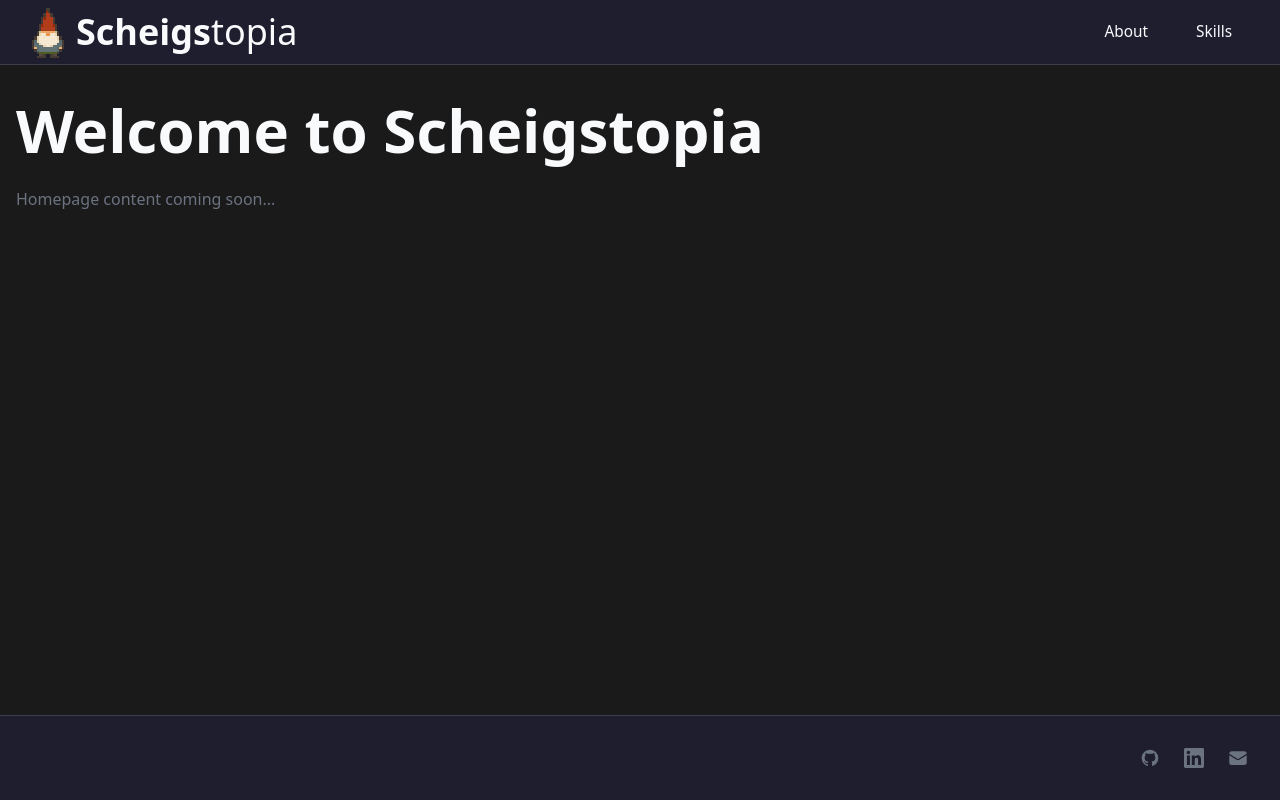
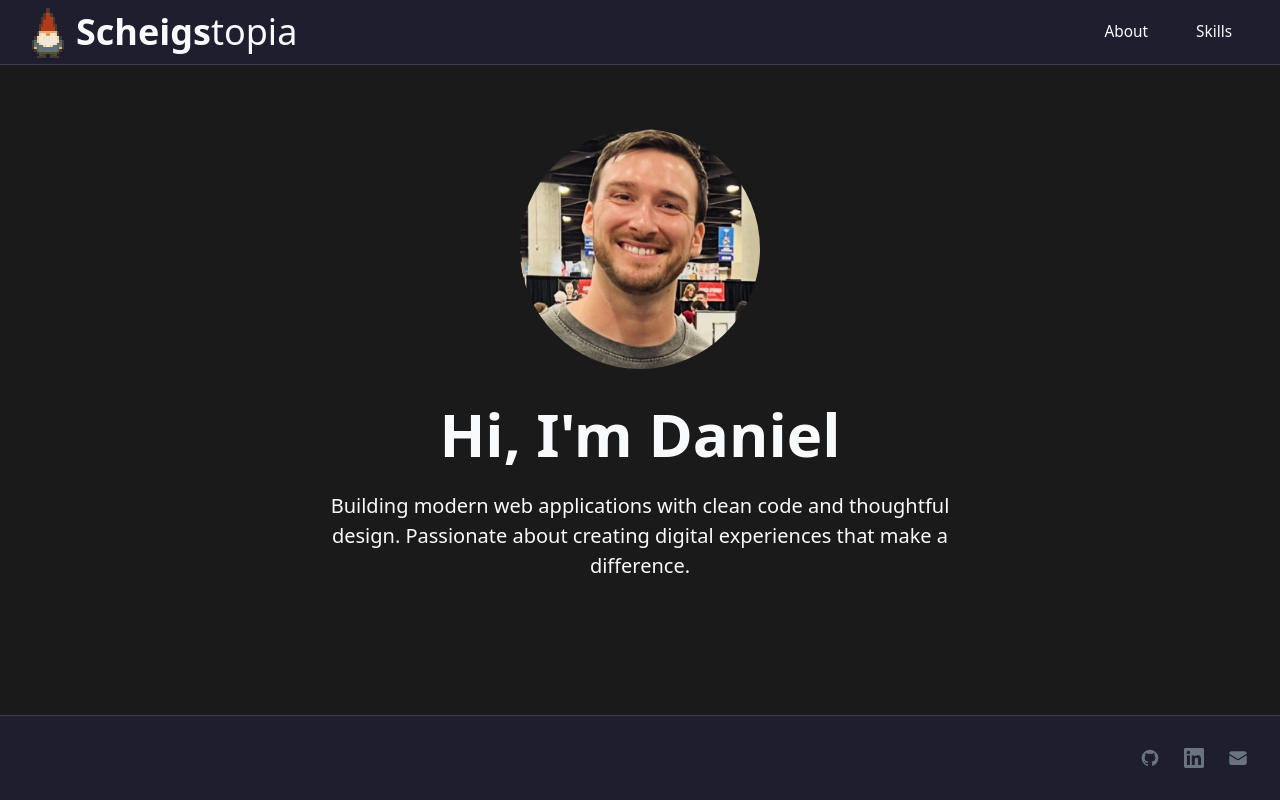
Before and after one commit to dscheigs/scheigstopia, a Next.js app: page / in a window 1280 px wide. Built offline with nearby package versions, Linux system fonts and the light colour scheme.

Commit message:
feat: homepage setup

```diff
--- a/src/app/page.tsx
+++ b/src/app/page.tsx
@@ -1,8 +1,29 @@
+import Image from 'next/image';
+
 export default function Home() {
     return (
-        <div className="container mx-auto px-4 py-8">
-            <h1 className="text-hero mb-6">Welcome to Scheigstopia</h1>
-            <p className="text-muted mb-8">Homepage content coming soon...</p>
+        <div className="container mx-auto px-4 py-16">
+            <div className="flex flex-col items-center text-center max-w-4xl mx-auto">
+                {/* Profile Image */}
+                <div className="w-60 h-60 rounded-full overflow-hidden mb-8">
+                    <Image
+                        src="/headshot.jpg"
+                        alt="me, daniel"
+                        width={192}
+                        height={192}
+                        className="w-full h-full object-cover"
+                        priority
+                    />
+                </div>
+
+                {/* Brief Summary */}
+                <h1 className="text-hero mb-6">Hi, I&apos;m Daniel</h1>
+                <p className="text-lead max-w-2xl">
+                    Building modern web applications with clean code and
+                    thoughtful design. Passionate about creating digital
+                    experiences that make a difference.
+                </p>
+            </div>
         </div>
     );
 }
```
Also changed, not shown: public/headshot.jpg (added).
